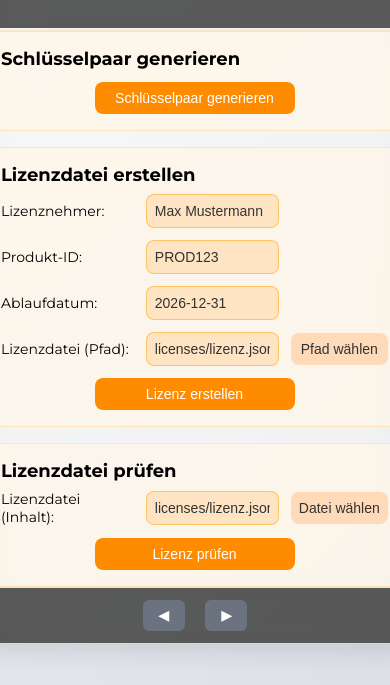
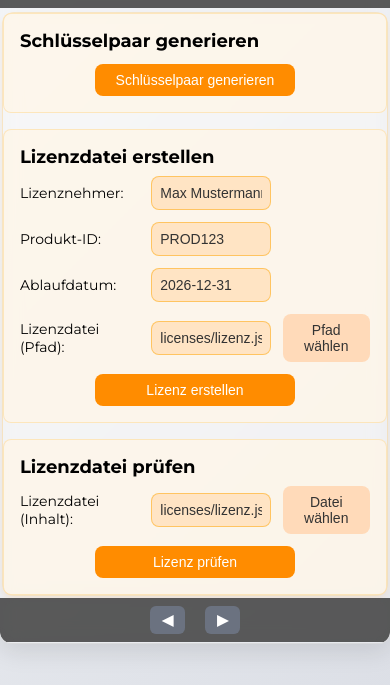
Before and after one commit to franzsteinkress/Design-Reise, a plain HTML site: page html-visuals/index.html in a window 390 px wide. Shown: the part 159-844 px from the top of the page. Drawn offline with Linux system fonts and the light colour scheme.

Commit message:
Erweiterung für Mobile-Nutzung

```diff
--- a/html-visuals/styles/base.css
+++ b/html-visuals/styles/base.css
@@ -5,8 +5,8 @@ html, body {
     margin: 0;
     padding: 0;
     height: 100%;
+    font-family: sans-serif;
     background: linear-gradient(135deg, rgba(240, 242, 245, 0.9), rgba(220, 223, 230, 0.9));
-    font-family: sans-serif;
     display: flex;
     justify-content: center;
     align-items: center;
@@ -112,3 +112,32 @@ button {
 button:hover {
     background-color: #4B5563;
 }
+
+@media (max-width: 767px) {
+    .overlay-box {
+        width: 100vw;             /* fast volle Breite */
+        /* height: auto;             nicht fix, wächst mit Inhalt */
+        max-height: 90vh;         /* nie höher als Bildschirm */
+    }
+
+    .iframe-wrapper {
+        /* flex: unset; */
+        height: auto;
+        max-height: 70vh;         /* damit Footer nicht verdrängt wird */
+    }
+
+    iframe {
+        width: 100%;              /* passt sich Breite an */
+        height: 60vh;             /* angenehme Höhe für Mobile */
+    }
+
+    .header, .footer {
+        font-size: 0.9rem;
+        padding: 8px;
+    }
+
+    button {
+        font-size: 0.9rem;
+        padding: 6px 12px;
+    }
+}
```
